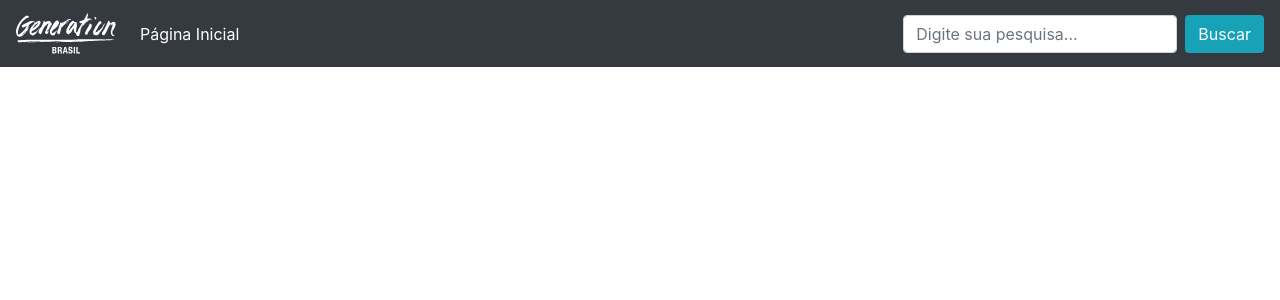
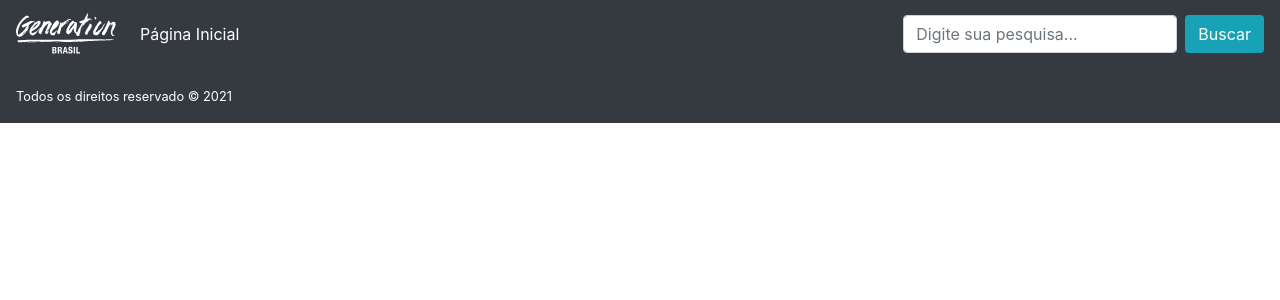
Before and after one commit to tatialveso/generation-blog, an Angular app: page / in a window 1280 px wide. Shown: the top 300 px of the page. Built offline with nearby package versions, Linux system fonts and the light colour scheme.

Commit message:
:sparkles: create footer component

```diff
--- a/src/app/app.component.html
+++ b/src/app/app.component.html
@@ -1 +1,2 @@
 <app-menu></app-menu>
+<app-footer></app-footer>
--- a/src/app/app.module.ts
+++ b/src/app/app.module.ts
@@ -3,11 +3,13 @@
 
 import { AppComponent } from './app.component';
 import { MenuComponent } from './menu/menu.component';
+import { FooterComponent } from './footer/footer.component';
 
 @NgModule({
   declarations: [
     AppComponent,
-    MenuComponent
+    MenuComponent,
+    FooterComponent
   ],
   imports: [
     BrowserModule
--- /dev/null
+++ b/src/app/footer/footer.component.css
@@ -0,0 +1,3 @@
+footer {
+  padding: 1rem;
+}
--- /dev/null
+++ b/src/app/footer/footer.component.html
@@ -0,0 +1,3 @@
+<footer class="bg-dark text-white">
+  <small>Todos os direitos reservado &copy; 2021</small>
+</footer>
--- /dev/null
+++ b/src/app/footer/footer.component.ts
@@ -0,0 +1,15 @@
+import { Component, OnInit } from '@angular/core';
+
+@Component({
+  selector: 'app-footer',
+  templateUrl: './footer.component.html',
+  styleUrls: ['./footer.component.css']
+})
+export class FooterComponent implements OnInit {
+
+  constructor() { }
+
+  ngOnInit(): void {
+  }
+
+}
```
